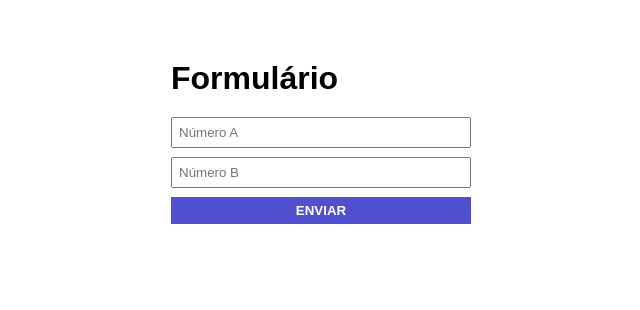
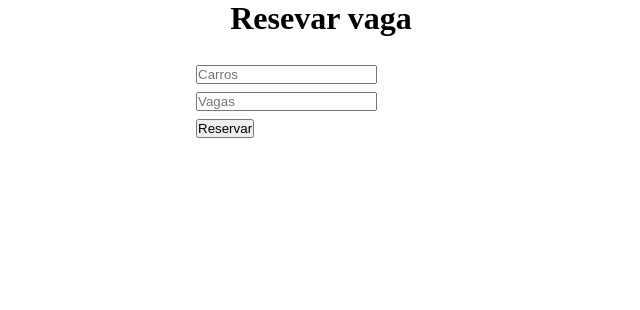
Before and after one commit to Lucia-Helena/curso_ebac_frontend, a plain HTML site: page index.html in a window 1280 px wide. Shown: the whole page, without its empty margins (319-959 px from the left). Drawn offline with Linux system fonts and the light colour scheme.

Commit message:
Fiz modificações no código

```diff
--- a/index.html
+++ b/index.html
@@ -3,18 +3,22 @@
 <head>
     <meta charset="UTF-8">
     <meta name="viewport" content="width=device-width, initial-scale=1.0">
-    <title>Exercício JS</title>
+    <title>Formulário</title>
     <link rel="stylesheet" href="./main.css">
 </head>
 <body>
-    <div class="container">
-        <h1>Formulário</h1>
-        <form id="form-number">
-            <input type="number" required placeholder="Número A">
-            <input type="number" required placeholder="Número B">
-            <button type="submit">Enviar</button>
-        </form>
-    </div>
-    <script src="./main.js"></script>
+    <h1>Resevar vaga</h1>
+    <form id="form">
+        <div class="container">
+            <div class="box">
+                <input id="Input1" type="number" placeholder="Carros">
+                <input id="Input2" type="number" placeholder="Vagas">
+                <button id="button">Reservar</button>
+                <p id="reserved">Sua vaga foi reservada!</p>
+                <p id="error">Não foi possivel reservar sua vaga!</p>
+            </div>
+        </div>
+    </form>
 </body>
+<script src="./main.js"></script>
 </html>
--- a/main.css
+++ b/main.css
@@ -1,34 +1,48 @@
-* {
+*{
     margin: 0;
     padding: 0;
-    box-sizing: border-box;
-    font-family: sans-serif;
+}
+
+h1 {
+    text-align: center;
+    margin-bottom: 20px;
+}
+
+.container {
+   display: flex;
+   flex-direction: row;
+   width: 100%;
+   height: 100%;
+   justify-content: center;
+   background-color:white;
 
 }
 
-.container {
-    margin: 60px auto;
-    max-width: 300px;
-    width: 100%;
+.box{
+    background-color: white;
+    width: 250px;
+    height: 250px;
+    margin-bottom: 6px 0px;
 
 }
 
-form {
-    margin-top: 20px;
+input, button{
+    display: block;
+
 }
 
-input, button {
-    display: block;
-    padding: 6px;
-    margin-bottom: 9px;
-    width: 100%;
-    resize: none;
+input, button{
+    margin: 8px 0px;
 }
 
-button {
-    background-color: #2929c4d0 ;
-    border: none;
-    text-transform: uppercase;
-    color: #fff;
-    font-weight: bold;
+p {
+    display: none;
 }
+
+#reserved{
+    color: green;
+}
+
+#error{
+    color: red;
+}
--- a/main.js
+++ b/main.js
@@ -1,8 +1,35 @@
-const form = document.getElementById('form-number');
+const form = document.getElementById('form');
+const number1 = document.getElementById('Input1');
+const number2 = document.getElementById('Input2');
+const reserved = document.getElementById('reserved');
+const error = document.getElementById('error');
 
-function validaNumero() {
 
+function number(number1, number2) {
+    return number1 < number2
 }
 
+form.addEventListener('submit', function(e) {
+    e.preventDefault();
 
-console.log('form');
+    let validate1 = number(number1.valueAsNumber, number2.valueAsNumber)
+    if(validate1) {
+        reserved.style.display = 'block';
+        number2.value=''
+        number1.value=''
+    }
+
+
+})
+
+number1.addEventListener('keyup', function(e){
+
+    let validate1 = number(number1.valueAsNumber, number2.valueAsNumber)
+    if(!validate1){
+       error.style.display = 'block';
+       reserved.style.display = 'none';
+
+    } else {
+        error.style.display = 'none';
+    }
+})
```
Also changed, not shown: teste.html (added, +21 -0 lines), teste.css (added).
